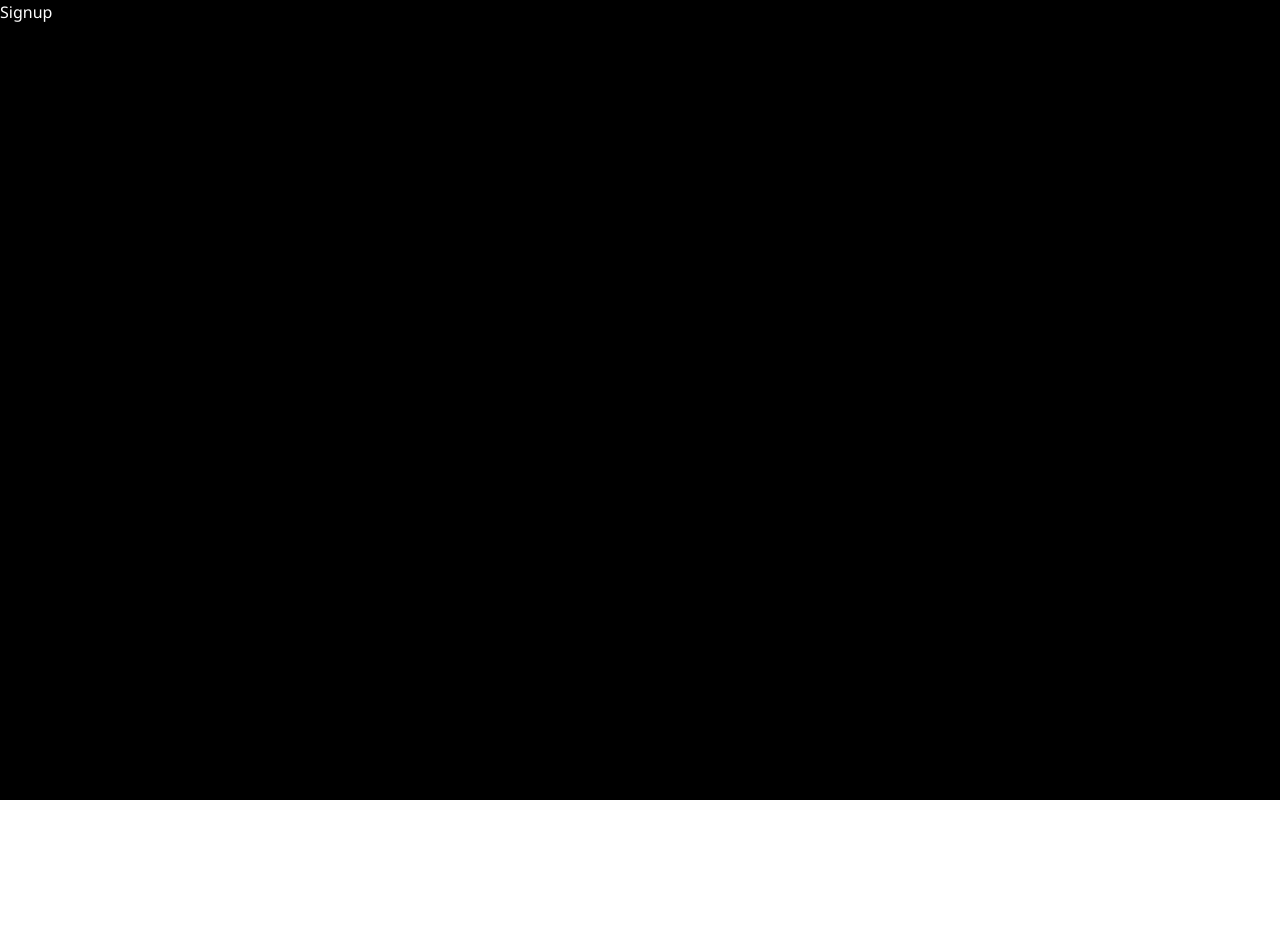
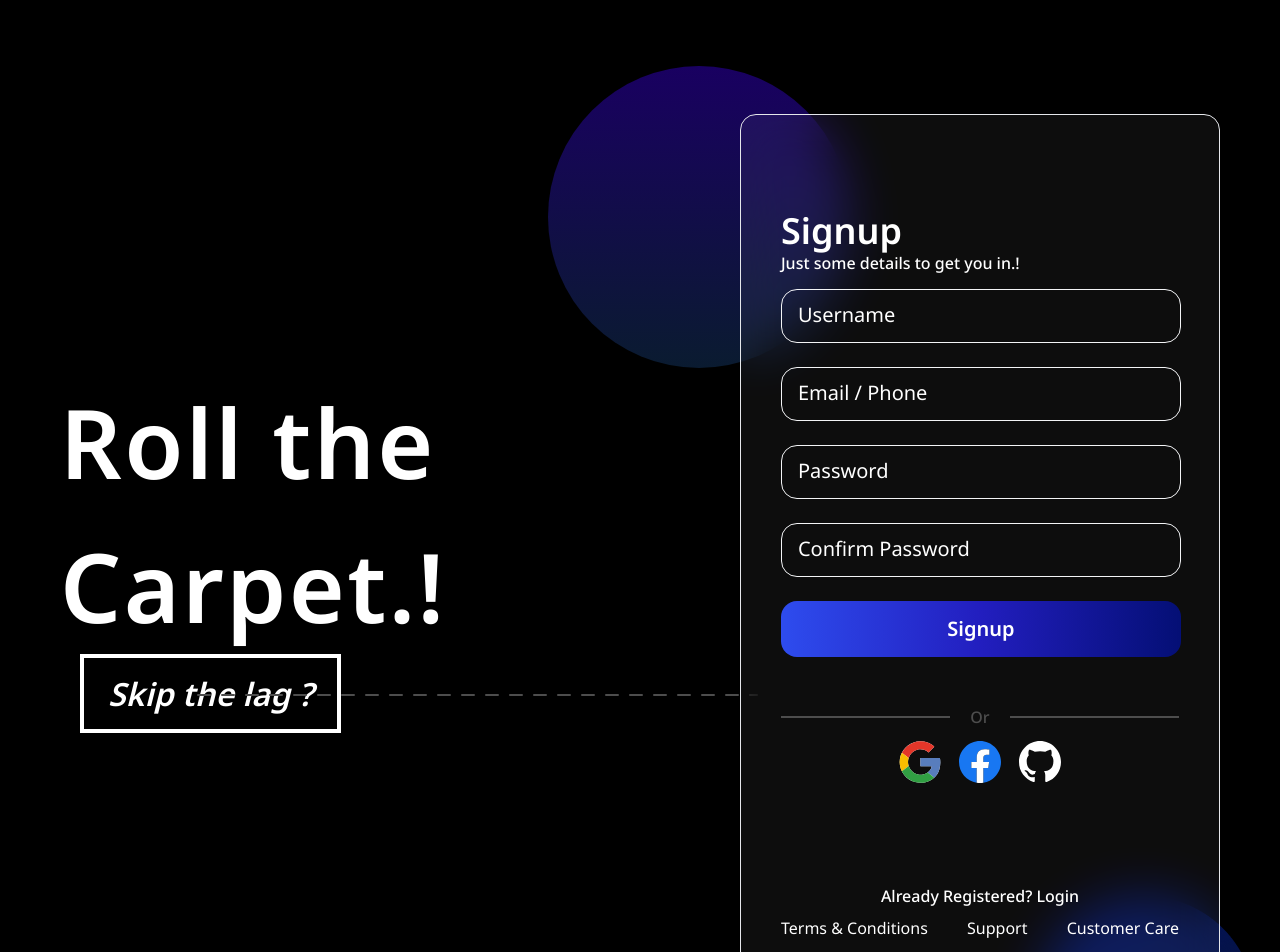
Before and after one commit to anangyoga/login-dark, a React (Vite) app: page /signup in a window 1280 px wide. Shown: the top 952 px of the page. Before the commit the page ends 800 px from the top, so only its background shows below. Built offline with nearby package versions, Linux system fonts and the light colour scheme; a web font is replaced by a local one.

Commit message:
feat: signup page

```diff
--- a/src/components/Signup.tsx
+++ b/src/components/Signup.tsx
@@ -1,7 +1,98 @@
 import React from "react";
+import { ReactComponent as EyeIcon } from "../assets/eye.svg";
+import { ReactComponent as GoogleIcon } from "../assets/google.svg";
+import { ReactComponent as FBIcon } from "../assets/fb.svg";
+import { ReactComponent as GithubIcon } from "../assets/github.svg";
+import { ReactComponent as BlueElipseTopIcon } from "../assets/blue-elipse-top.svg";
+import { ReactComponent as ElipseRightIcon } from "../assets/elipse-right.svg";
+import { ReactComponent as LineIcon } from "../assets/line.svg";
+import { Link } from "react-router-dom";
 
 const Signup = () => {
-  return <div className="text-white">Signup</div>;
+  return (
+    <section className="px-2 py-16 flex flex-col gap-10 md:gap-20 lg:grid lg:grid-cols-5 lg:gap-24 lg:px-[60px] lg:py-[114px]">
+      <div className="lg:col-span-3">
+        <div className="flex flex-col justify-center lg:pt-64">
+          <h1 className="text-6xl text-center lg:text-start sm:text-8xl sm:font-semibold text-white sm:leading-normal z-10 tracking-wide">Roll the Carpet.!</h1>
+
+          <div className="relative text-center pt-3 sm:pl-5 sm:pt-3  lg:text-start">
+            <span className="sm:text-[32px] text-white font-semibold italic border px-2 py-1 sm:border-4 border-white sm:px-6 sm:py-[14px]">Skip the lag ?</span>
+            <LineIcon className="hidden lg:block absolute top-9 -right-10" />
+          </div>
+        </div>
+      </div>
+
+      <div className="md:w-full lg:w-[480px] relative lg:col-span-2 justify-self-end">
+        <BlueElipseTopIcon className="absolute w-[302px] h-[302px] lg:-top-12 lg:-left-48" />
+        <img className="absolute bottom-0 right-0 lg:-bottom-20 lg:-right-9" src="/blue-elipse-right.png" alt="blue elipse right" />
+
+        <div className="border border-gray-200 rounded-2xl bg-white bg-opacity-5 backdrop-blur-[26px] px-6 py-10 sm:px-10 sm:py-24 text-white flex flex-col gap-12">
+          <div className="flex flex-col gap-[14px] md:w-full lg:w-[400px]">
+            <div>
+              <h3 className="text-3xl md:text-4xl leading-normal font-semibold">Signup</h3>
+              <p className="text-sm md:text-base font-medium leading-normal">Just some details to get you in.!</p>
+            </div>
+            <div className="flex flex-col gap-6">
+              <input
+                className="px-4 py-[14px] w-full bg-transparent border border-gray-100 rounded-2xl placeholder:text-lg md:placeholder:text-xl placeholder:font-normal placeholder:text-white placeholder:leading-normal outline-none"
+                type="text"
+                placeholder="Username"
+              />
+
+              <input
+                className="relative px-4 py-[14px] w-full bg-transparent border border-gray-100 rounded-2xl placeholder:text-lg md:placeholder:text-xl placeholder:font-normal placeholder:text-white placeholder:leading-normal outline-none"
+                type="text"
+                placeholder="Email / Phone"
+              />
+
+              <input
+                className="relative px-4 py-[14px] w-full bg-transparent border border-gray-100 rounded-2xl placeholder:text-lg md:placeholder:text-xl placeholder:font-normal placeholder:text-white placeholder:leading-normal outline-none"
+                type="password"
+                placeholder="Password"
+              />
+
+              <input
+                className="relative px-4 py-[14px] w-full bg-transparent border border-gray-100 rounded-2xl placeholder:text-lg md:placeholder:text-xl placeholder:font-normal placeholder:text-white placeholder:leading-normal outline-none"
+                type="password"
+                placeholder="Confirm Password"
+              />
+
+              <div className="flex flex-col gap-3">
+                <button className="text-lg md:text-xl font-semibold leading-normal px-[10px] py-[14px] bg-gradient-to-r from-[#2E4CEE] via-[#221EBF] to-[#040F75] rounded-2xl">Signup</button>
+              </div>
+            </div>
+          </div>
+          <div className="flex flex-col gap-[101px]">
+            <div className="flex flex-col gap-3">
+              <div className="flex gap-5 items-center">
+                <hr className="border border-[#4D4D4D] w-full" />
+                <p className="text-[#4D4D4D] text-sm md:text-base font-medium leading-normal">Or</p>
+                <hr className="border border-[#4D4D4D] w-full" />
+              </div>
+              <div className="flex justify-center items-center gap-[18px]">
+                <GoogleIcon className="cursor-pointer" />
+                <FBIcon className="cursor-pointer" />
+                <GithubIcon className="cursor-pointer" />
+              </div>
+            </div>
+            <div className="flex flex-col gap-2">
+              <p className="text-sm md:text-base font-medium  text-white text-center">
+                Already Registered?{" "}
+                <Link to={`/`} className="cursor-pointer">
+                  Login
+                </Link>
+              </p>
+              <div className="flex flex-col sm:flex-row items-center md:justify-evenly lg:justify-between ">
+                <p className="text-sm md:text-base font-normal cursor-pointer">Terms & Conditions</p>
+                <p className="text-sm md:text-base font-normal cursor-pointer">Support</p>
+                <p className="text-sm md:text-base font-normal cursor-pointer">Customer Care</p>
+              </div>
+            </div>
+          </div>
+        </div>
+      </div>
+    </section>
+  );
 };
 
 export default Signup;
```
Also changed, not shown: public/blue-elipse-right.png (added), src/assets/blue-elipse-top.svg (added).
